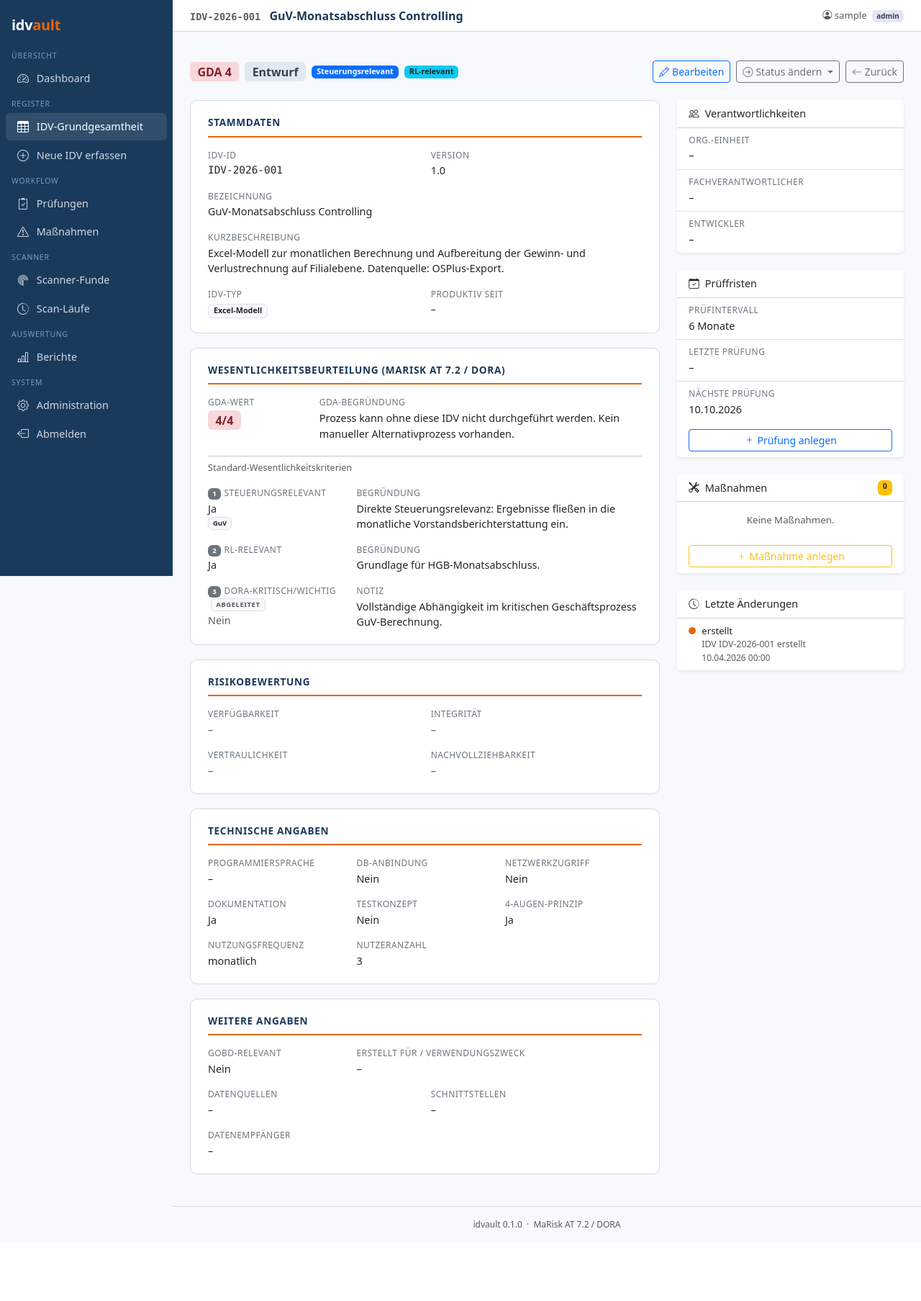
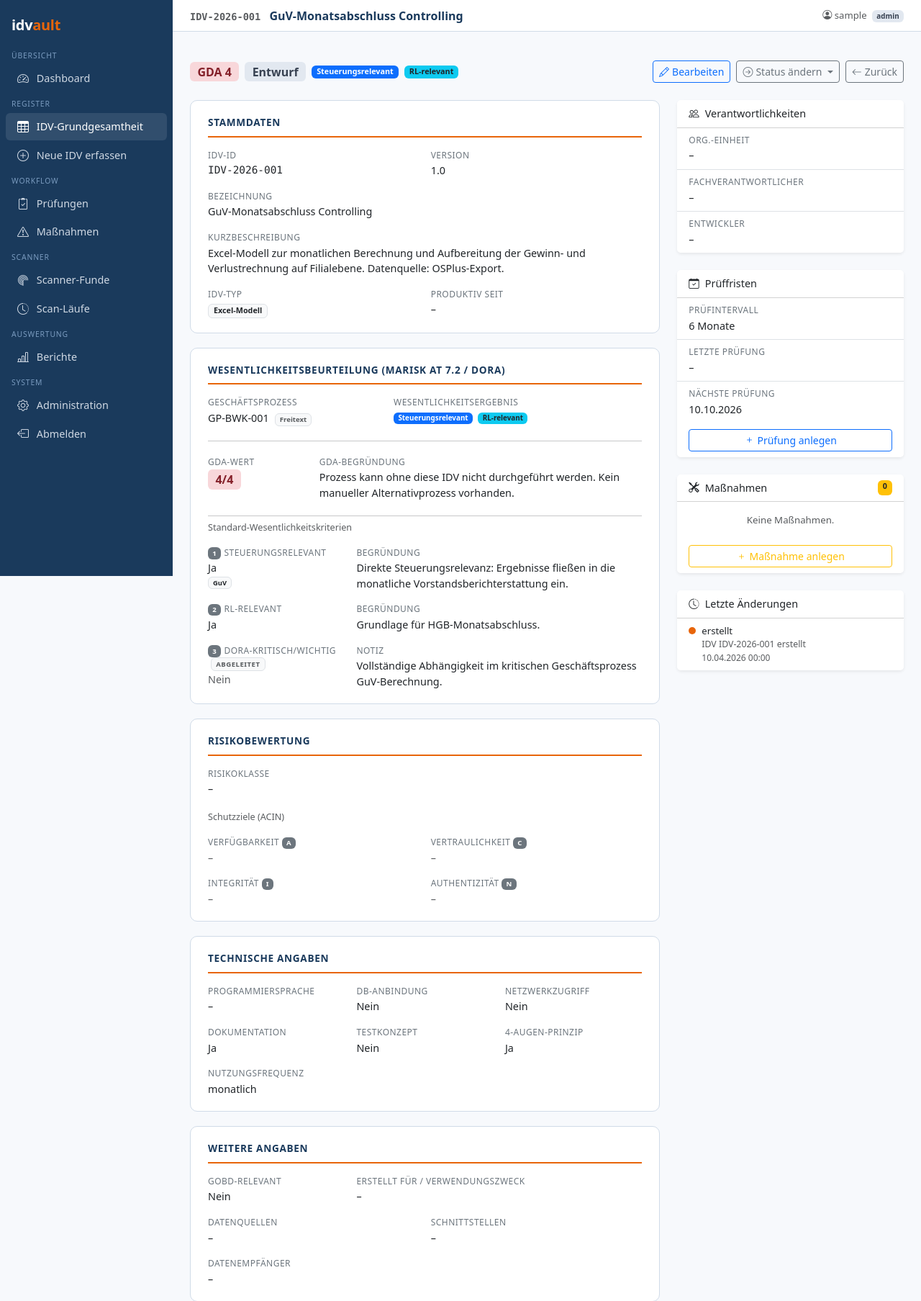
Before and after one commit to hvorragend/idvault, a Flask app: page /idv/1 in a window 1280 px wide. Shown: the top 1807 px of the page at 72% size. Before the commit the page ends 1705 px from the top, so only its background shows below. Run offline with Flask 3, Linux system fonts and the light colour scheme; the visitor is signed in with stand-in values (Sample User, id 1); data comes from the database, SQL or seed files in the repository; data that the repository does not hold is empty.

Commit message:
Formular- und Detailansicht überarbeitet (GP, ACIN, Bereinigung)
(1) Geschäftsprozess in Abschnitt 2 (Wesentlichkeit) verschoben – vor GDA,
    damit der Zusammenhang Prozess+GDA4→DORA sichtbar ist; auch in der
    Leseansicht angezeigt.
(2) Schutzziele auf ACIN umgestellt: Verfügbarkeit (A), Vertraulichkeit (C),
    Integrität (I), Authentizität (N, ehem. Nachvollziehbarkeit); Skala 1–4;
    Risikoklasse in eigener Zeile vor den ACIN-Feldern.
(3) Nutzeranzahl und Versionskontrolle (Git o.ä.) entfernt.
(4) Textfelder geben nicht mehr 'None' aus, wenn DB-Wert NULL ist.

https://claude.ai/code/session_01DWhUzajhqitr8eDuKjTP2U

```diff
--- a/webapp/templates/idv/detail.html
+++ b/webapp/templates/idv/detail.html
@@ -70,6 +70,31 @@
     <div class="form-section">
       <div class="form-section-title">Wesentlichkeitsbeurteilung (MaRisk AT 7.2 / DORA)</div>
       <div class="row g-3">
+
+        <!-- Geschäftsprozess -->
+        <div class="col-sm-5">
+          <div class="detail-label">Geschäftsprozess</div>
+          <div class="detail-value">
+            {% if idv.geschaeftsprozess %}
+            <span class="font-monospace me-1" style="font-size:.82rem">{{ idv.gp_nummer }}</span>{{ idv.geschaeftsprozess }}
+            {% elif idv.gp_freitext %}
+            {{ idv.gp_freitext }} <span class="badge bg-light text-muted border ms-1" style="font-size:.6rem">Freitext</span>
+            {% else %}
+            <span class="text-muted">–</span>
+            {% endif %}
+          </div>
+        </div>
+        <div class="col-sm-7">
+          <div class="detail-label">Wesentlichkeitsergebnis</div>
+          <div style="font-size:.82rem">
+            {% if idv.dora_kritisch_wichtig %}
+            <span class="badge bg-danger me-1">DORA-kritisch/wichtig</span>
+            {% endif %}
+            {% if idv.steuerungsrelevant %}<span class="badge bg-primary me-1">Steuerungsrelevant</span>{% endif %}
+            {% if idv.rechnungslegungsrelevant %}<span class="badge bg-info text-dark me-1">RL-relevant</span>{% endif %}
+          </div>
+        </div>
+        <div class="col-12"><hr class="my-1"></div>
 
         <!-- GDA -->
         <div class="col-sm-3">
@@ -167,21 +192,26 @@
     <div class="form-section">
       <div class="form-section-title">Risikobewertung</div>
       <div class="row g-3 align-items-center">
-        {% for label, val in [
-          ('Verfügbarkeit',       idv.risiko_verfuegbarkeit),
-          ('Integrität',          idv.risiko_integritaet),
-          ('Vertraulichkeit',     idv.risiko_vertraulichkeit),
-          ('Nachvollziehbarkeit', idv.risiko_nachvollziehbarkeit),
+        <div class="col-sm-4">
+          <div class="detail-label">Risikoklasse</div>
+          <div class="detail-value">{{ idv.risikoklasse or '–' }}</div>
+        </div>
+        <div class="col-12"><small class="text-muted">Schutzziele (ACIN)</small></div>
+        {% for label, letter, val in [
+          ('Verfügbarkeit',   'A', idv.risiko_verfuegbarkeit),
+          ('Vertraulichkeit', 'C', idv.risiko_vertraulichkeit),
+          ('Integrität',      'I', idv.risiko_integritaet),
+          ('Authentizität',   'N', idv.risiko_nachvollziehbarkeit),
         ] %}
         <div class="col-sm-6">
-          <div class="detail-label">{{ label }}</div>
+          <div class="detail-label">{{ label }} <span class="badge bg-secondary" style="font-size:.6rem">{{ letter }}</span></div>
           <div class="d-flex align-items-center gap-2">
             {% if val %}
-              {% for i in range(1,6) %}
+              {% for i in range(1,5) %}
               <span style="width:14px;height:14px;border-radius:3px;display:inline-block;
                 background:{{ '#dc3545' if i <= val else '#dee2e6' }}"></span>
               {% endfor %}
-              <span class="text-muted ms-1" style="font-size:.8rem">{{ val }}/5</span>
+              <span class="text-muted ms-1" style="font-size:.8rem">{{ val }}/4</span>
             {% else %}
               <span class="text-muted">–</span>
             {% endif %}
@@ -205,7 +235,6 @@
         <div class="col-sm-4"><div class="detail-label">Testkonzept</div><div class="detail-value">{{ idv.testkonzept_vorhanden|yesno }}</div></div>
         <div class="col-sm-4"><div class="detail-label">4-Augen-Prinzip</div><div class="detail-value">{{ idv.vier_augen_prinzip|yesno }}</div></div>
         <div class="col-sm-4"><div class="detail-label">Nutzungsfrequenz</div><div class="detail-value">{{ idv.nutzungsfrequenz or '–' }}</div></div>
-        <div class="col-sm-4"><div class="detail-label">Nutzeranzahl</div><div class="detail-value">{{ idv.nutzeranzahl or '–' }}</div></div>
       </div>
     </div>
 
```
Also changed, not shown: webapp/templates/idv/form.html (+36 -35 lines).
